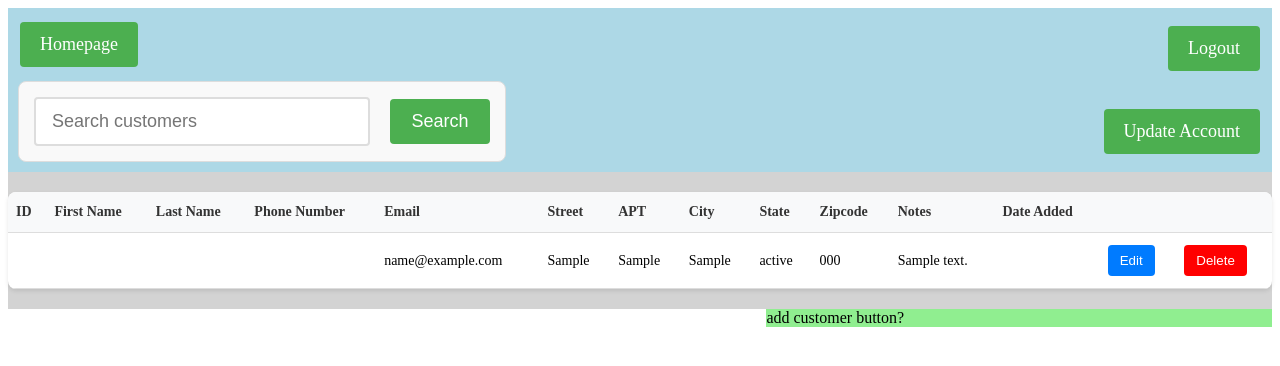
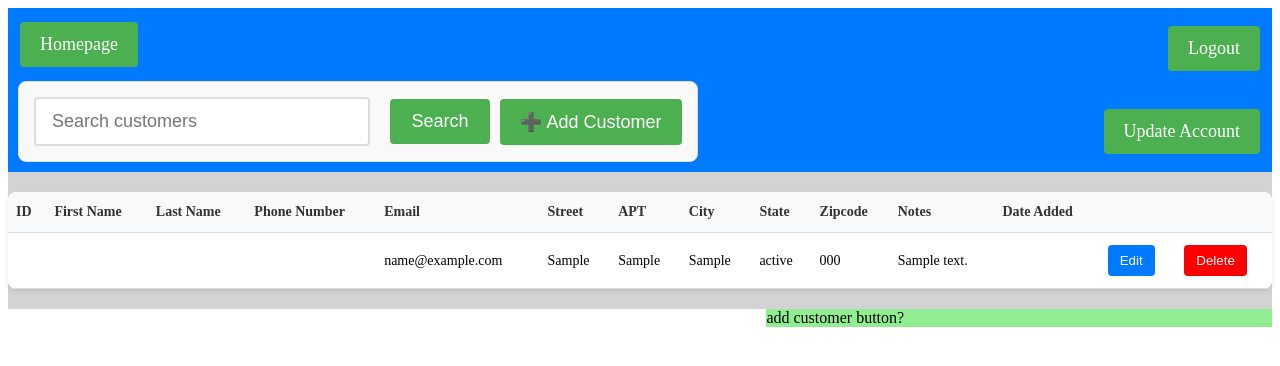
Before and after one commit to RankinsT/ASCapstone2025, a PHP site: page /adminView.php in a window 1280 px wide. Shown: the top 366 px of the page. Run offline with PHP 8.4, Linux system fonts and the light colour scheme; the visitor is signed in with stand-in values (Sample User, id 1); tables that the repository leaves empty or names only in its code hold one stand-in row (values such as "Sample post"); data that the repository does not hold is empty.

Commit message:
added add customer button

```diff
--- a/adminView.php
+++ b/adminView.php
@@ -35,6 +35,8 @@
                             <div>
                                 <input type="text" placeholder="Search customers" name="searchTerm">
                                 <button>Search</button>
+                                <button class="addCustomer-button">➕ Add Customer</button>
+
                             </div>
                         </div>
                     </div>
--- a/css/adminStyle.css
+++ b/css/adminStyle.css
@@ -9,7 +9,7 @@
 
 .admin-header {
   grid-area: admin-header;
-  background-color: lightblue;
+  background-color: #007bff;
   display: flex;
   justify-content: space-between;
   align-items: center;
@@ -91,9 +91,9 @@
   min-width: 100px;
 }
 
-/* .customerSearch button:hover {
+.customerSearch button:hover {
   background-color: #45a049;
-} */
+}
 
 .admin-customers table {
   width: 100%;
@@ -157,3 +157,16 @@
 .edit-button:hover {
   background-color: #0056b3;
 }
+
+.addCustomer-button {
+  background-color: #28a745;
+  color: white;
+  border: none;
+  padding: 10px 15px;
+  cursor: pointer;
+  border-radius: 4px;
+}
+
+.addCustomer-button:hover {
+  background-color: #218838;
+}
```
